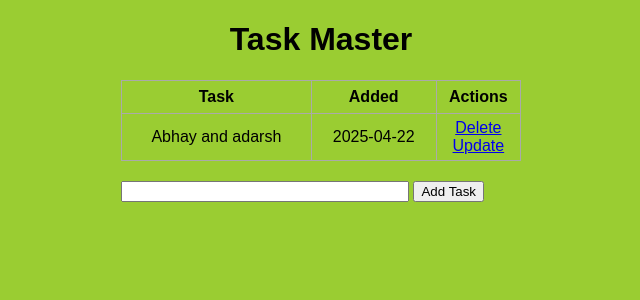
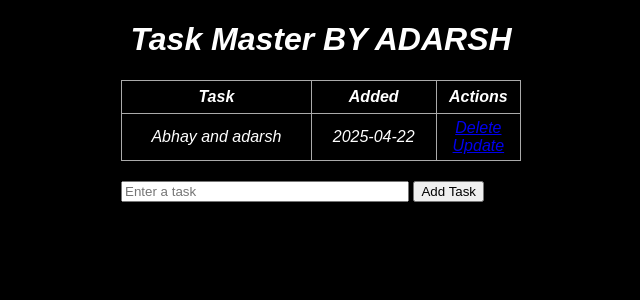
Before and after one commit to pandeyadarsh531/Flask2doapp, a Flask app: page / in a window 1280 px wide. Shown: the top 300 px of the page, without its empty margins (319-959 px from the left). Run offline with Flask 3, Linux system fonts and the light colour scheme; data comes from the database, SQL or seed files in the repository; both versions use the stored data as it was after the commit.

Commit message:
Initial commit

```diff
--- a/app.py
+++ b/app.py
@@ -65,4 +65,4 @@ def update(id):
 
 
 if __name__ == "__main__":
-    app.run(debug=True)
+    app.run()
--- a/static/css/main.css
+++ b/static/css/main.css
@@ -1,7 +1,9 @@
 body, html {
     margin: 0;
     font-family: sans-serif;
-    background-color: yellowgreen;
+    font-style: italic;
+    color:white;
+    background-color: black;
 }
 
 .content {
--- a/templates/index.html
+++ b/templates/index.html
@@ -6,7 +6,7 @@
 
 {% block body %}
 <div class="content">
-    <h1 style="text-align: center">Task Master</h1>
+    <h1 style="text-align: center">Task Master BY ADARSH</h1>
     {% if tasks|length < 1 %}
     <h4 style="text-align: center">There are no tasks. Create one below!</h4>
     {% else %}
@@ -32,8 +32,9 @@
 
     <div class="form">
         <form action="/" method="POST">
-            <input type="text" name="content" id="content">
-            <input type="submit" value="Add Task">
+            <input type="text" name="content" id="content" placeholder="Enter a task" required>
+
+            <input type="submit" value="Add Task" class="btn">
         </form>
     </div>
 </div>
```
Also changed, not shown: render.yaml (added, +9 -0 lines), requirements.txt (+13 -0 lines), instance/test.db, 1 other file.
